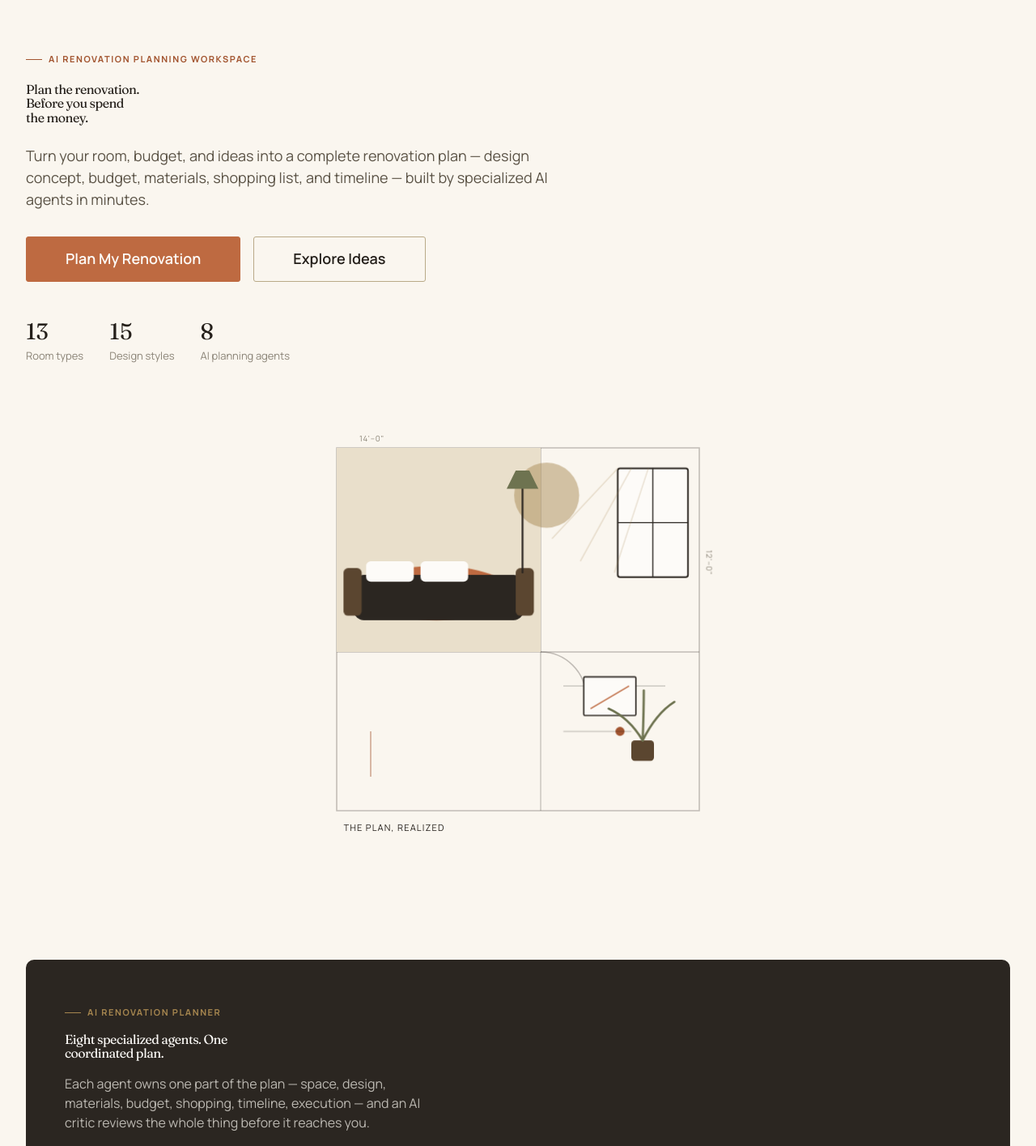
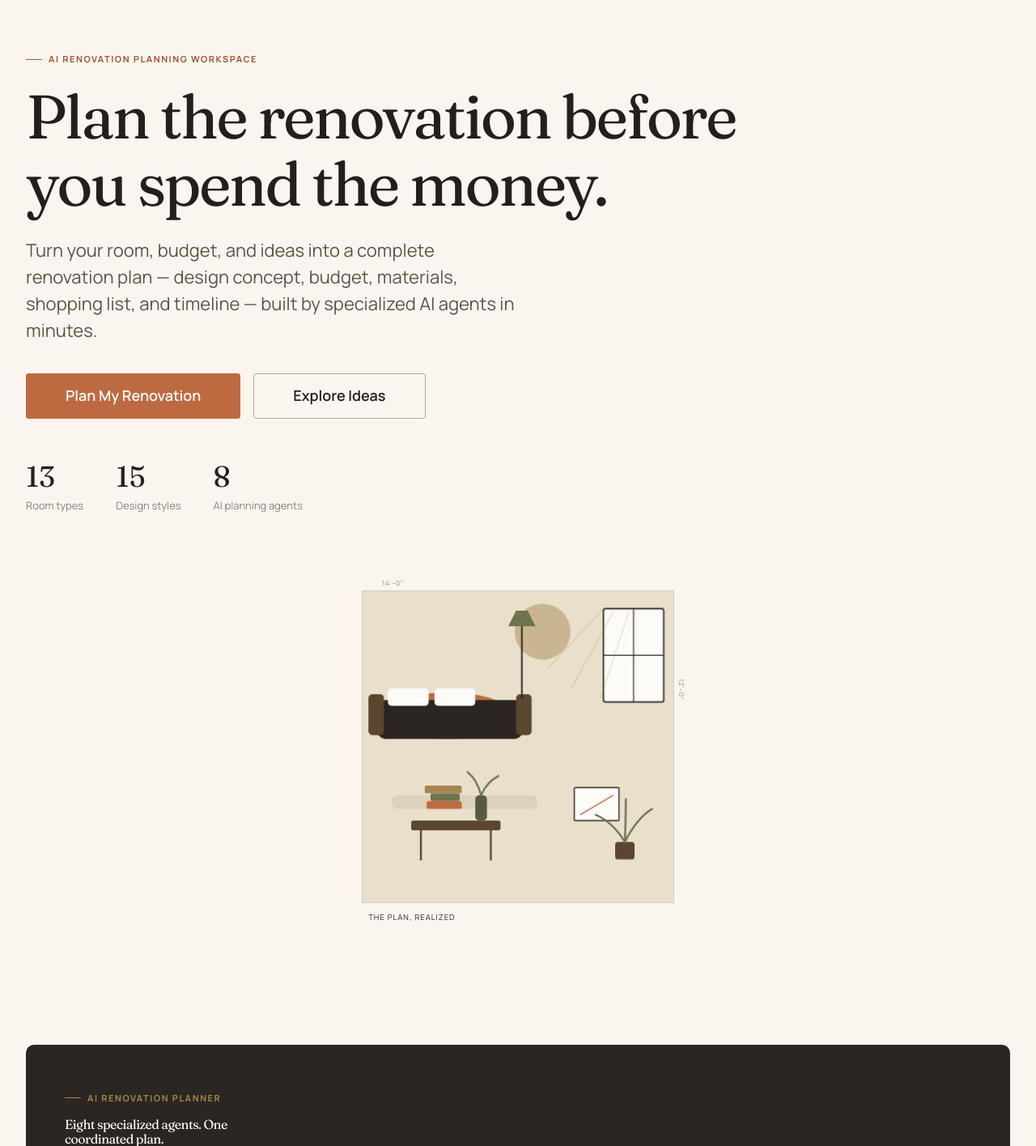
Before and after one commit to MaryamMumtaz-piaic/ai-home-renovation-planner, a FastAPI app: page / in a window 1280 px wide. Shown: the part 77-1492 px from the top of the page at 81% size. Run offline with FastAPI, Linux system fonts and the light colour scheme; some libraries are stand-ins or nearby versions.

Commit message:
Fix hero section balance: empty space and undersized heading
Extend the room scene's floor fill to the full frame and add a console
table with books/vase to occupy the previously empty lower-left area;
shrink the visual's max-width, give the text column more of the grid,
drop the forced two-line break, and size the heading/lede up so they
read as the dominant element next to the illustration.

```diff
--- a/static/css/styles.css
+++ b/static/css/styles.css
@@ -807,7 +807,7 @@ textarea.input { min-height: 120px; padding-block: var(--space-3); resize: verti
    promise ("plan the renovation before you spend the money"). Final state
    is fully visible by default; motion is progressive enhancement only.
    --------------------------------------------------------------------- */
-.hero-scene { position: relative; width: 100%; max-width: 560px; aspect-ratio: 1 / 1; }
+.hero-scene { position: relative; width: 100%; max-width: 480px; aspect-ratio: 1 / 1; }
 .hero-scene svg { width: 100%; height: 100%; overflow: visible; }
 
 .hero-scene .plan-line { stroke: var(--color-charcoal); stroke-width: 1.1; fill: none; opacity: 0.28; }
@@ -831,6 +831,13 @@ textarea.input { min-height: 120px; padding-block: var(--space-3); resize: verti
 .hero-scene .scene-plant-leaf { stroke: var(--color-olive); stroke-width: 2; stroke-linecap: round; fill: none; }
 .hero-scene .scene-art-frame { stroke: var(--color-charcoal); stroke-width: 1.2; fill: var(--color-warm-white); }
 .hero-scene .scene-art-line { stroke: var(--color-terracotta); stroke-width: 1.2; }
+.hero-scene .scene-table { fill: var(--color-brown); }
+.hero-scene .scene-table-leg { stroke: var(--color-brown); stroke-width: 2; stroke-linecap: round; }
+.hero-scene .scene-book-a { fill: var(--color-terracotta); }
+.hero-scene .scene-book-b { fill: var(--color-olive); }
+.hero-scene .scene-book-c { fill: var(--color-brass); }
+.hero-scene .scene-vase { fill: var(--color-olive-dark); }
+.hero-scene .scene-runner { fill: var(--color-stone); opacity: 0.4; }
 .hero-scene .scene-badge {
   font-family: var(--font-data); font-size: 8px; letter-spacing: 0.1em; text-transform: uppercase;
   fill: var(--color-charcoal); opacity: 0.55;
@@ -1148,7 +1155,7 @@ textarea.input { min-height: 120px; padding-block: var(--space-3); resize: verti
   :root { --fs-5xl: 3.75rem; --fs-4xl: 3rem; --fs-3xl: 2.375rem; }
 }
 @media (max-width: 640px) {
-  :root { --fs-4xl: 2.5rem; --fs-3xl: 2rem; --fs-2xl: 1.75rem; --fs-xl: 1.375rem; }
+  :root { --fs-5xl: 2.75rem; --fs-4xl: 2.5rem; --fs-3xl: 2rem; --fs-2xl: 1.75rem; --fs-xl: 1.375rem; }
   .container { padding-inline: var(--space-4); }
   .plan-section { padding-block: var(--space-7); }
 }
--- a/templates/index.html
+++ b/templates/index.html
@@ -6,19 +6,19 @@
 
 <!-- ============ HERO ============ -->
 <section class="container" style="padding-top: 3.5rem; padding-bottom: 4rem;">
-  <div style="display:grid; grid-template-columns: 1fr; gap: 3rem; align-items:center;" class="lg:grid-cols-2">
+  <div style="display:grid; grid-template-columns: 1fr; gap: 3rem; align-items:center;" class="lg:grid-cols-[1.15fr_1fr]">
     <div>
       <span class="eyebrow">AI Renovation Planning Workspace</span>
-      <h1 style="margin-top: 1.25rem; max-width: 14ch;">Plan the renovation. <br />Before you spend the money.</h1>
-      <p class="section-lede" style="margin-top: 1.5rem; font-size: var(--fs-md);">Turn your room, budget, and ideas into a complete renovation plan — design concept, budget, materials, shopping list, and timeline — built by specialized AI agents in minutes.</p>
-      <div style="display:flex; flex-wrap:wrap; gap: 1rem; margin-top: 2rem;">
+      <h1 style="margin-top: 1.25rem; max-width: 18ch; font-size: var(--fs-5xl);">Plan the renovation before you spend the money.</h1>
+      <p class="section-lede" style="margin-top: 1.5rem; font-size: var(--fs-lg); max-width: 46ch;">Turn your room, budget, and ideas into a complete renovation plan — design concept, budget, materials, shopping list, and timeline — built by specialized AI agents in minutes.</p>
+      <div style="display:flex; flex-wrap:wrap; gap: 1rem; margin-top: 2.25rem;">
         <a href="/planner" class="btn btn-accent btn-lg">Plan My Renovation</a>
         <a href="/inspiration" class="btn btn-secondary btn-lg">Explore Ideas</a>
       </div>
-      <div style="display:flex; gap:2rem; margin-top: 2.5rem; flex-wrap:wrap;">
-        <div><div class="stat-value font-display" style="font-size: var(--fs-xl);">13</div><div class="text-tertiary" style="font-size:var(--fs-xs);">Room types</div></div>
-        <div><div class="stat-value font-display" style="font-size: var(--fs-xl);">15</div><div class="text-tertiary" style="font-size:var(--fs-xs);">Design styles</div></div>
-        <div><div class="stat-value font-display" style="font-size: var(--fs-xl);">8</div><div class="text-tertiary" style="font-size:var(--fs-xs);">AI planning agents</div></div>
+      <div style="display:flex; gap:2.5rem; margin-top: 2.75rem; flex-wrap:wrap;">
+        <div><div class="stat-value font-display" style="font-size: var(--fs-2xl);">13</div><div class="text-tertiary" style="font-size:var(--fs-xs);">Room types</div></div>
+        <div><div class="stat-value font-display" style="font-size: var(--fs-2xl);">15</div><div class="text-tertiary" style="font-size:var(--fs-xs);">Design styles</div></div>
+        <div><div class="stat-value font-display" style="font-size: var(--fs-2xl);">8</div><div class="text-tertiary" style="font-size:var(--fs-xs);">AI planning agents</div></div>
       </div>
     </div>
 
@@ -40,9 +40,10 @@
           <line x1="240" y1="250" x2="330" y2="250" pathLength="900" class="plan-line plan-dash anim-draw" style="animation-delay:.5s;" />
           <line x1="240" y1="290" x2="300" y2="290" pathLength="900" class="plan-line plan-dash anim-draw" style="animation-delay:.55s;" />
 
-          <!-- Room: resolves inside the plan -->
-          <rect x="40" y="40" width="180" height="180" class="scene-floor-fill anim-fade" style="--fade-delay:.68s;" />
+          <!-- Room: resolves inside the plan, filling the full outline -->
+          <rect x="40" y="40" width="320" height="320" class="scene-floor-fill anim-fade" style="--fade-delay:.62s;" />
           <ellipse cx="128" cy="168" rx="66" ry="24" class="scene-rug anim-fade" style="--fade-delay:.78s;" />
+          <rect x="70" y="250" width="150" height="14" rx="6" class="scene-runner anim-fade" style="--fade-delay:.82s;" />
 
           <!-- Sofa -->
           <rect x="55" y="152" width="150" height="40" rx="9" class="scene-sofa-body anim-rise" style="--rise-delay:.86s;" />
@@ -67,6 +68,17 @@
           <!-- Wall art -->
           <rect x="258" y="242" width="46" height="34" rx="1" class="scene-art-frame anim-fade" style="--fade-delay:1.16s;" />
           <line x1="264" y1="270" x2="298" y2="250" class="scene-art-line anim-fade" style="--fade-delay:1.2s;" />
+
+          <!-- Console table + books + vase (fills the lower-left) -->
+          <rect x="90" y="276" width="92" height="10" rx="2" class="scene-table anim-rise" style="--rise-delay:1.06s;" />
+          <line x1="100" y1="286" x2="100" y2="316" class="scene-table-leg anim-draw" pathLength="900" style="animation-delay:1.12s;" />
+          <line x1="172" y1="286" x2="172" y2="316" class="scene-table-leg anim-draw" pathLength="900" style="animation-delay:1.16s;" />
+          <rect x="106" y="256" width="36" height="8" rx="1.5" class="scene-book-a anim-rise" style="--rise-delay:1.2s;" />
+          <rect x="110" y="248" width="30" height="8" rx="1.5" class="scene-book-b anim-rise" style="--rise-delay:1.24s;" />
+          <rect x="104" y="240" width="38" height="8" rx="1.5" class="scene-book-c anim-rise" style="--rise-delay:1.28s;" />
+          <rect x="156" y="250" width="12" height="26" rx="4" class="scene-vase anim-rise" style="--rise-delay:1.3s;" />
+          <path d="M162 250 Q168 236 180 230" pathLength="900" class="scene-plant-leaf anim-draw" style="animation-delay:1.34s;" />
+          <path d="M162 250 Q158 234 148 226" pathLength="900" class="scene-plant-leaf anim-draw" style="animation-delay:1.38s;" />
 
           <!-- Plant -->
           <rect x="300" y="298" width="20" height="18" rx="3" class="scene-plant-pot anim-rise" style="--rise-delay:1.22s;" />
```
